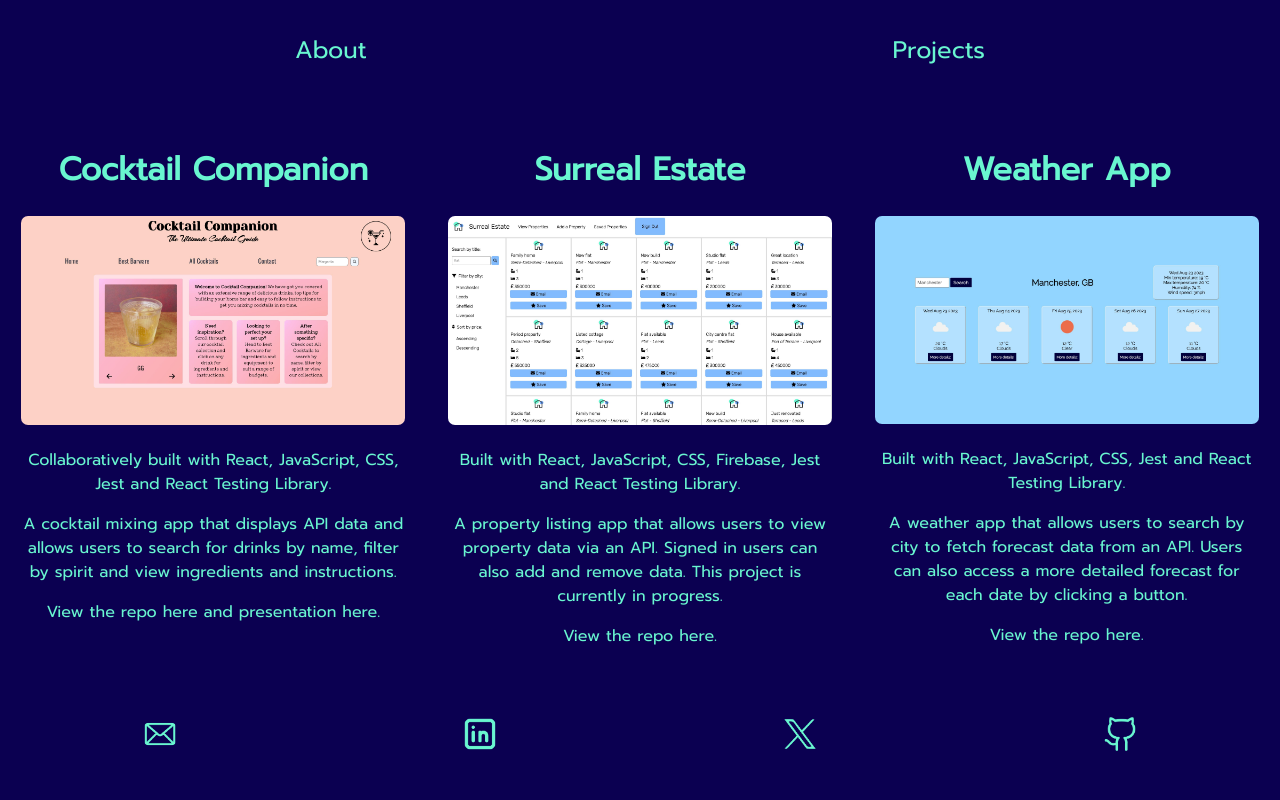
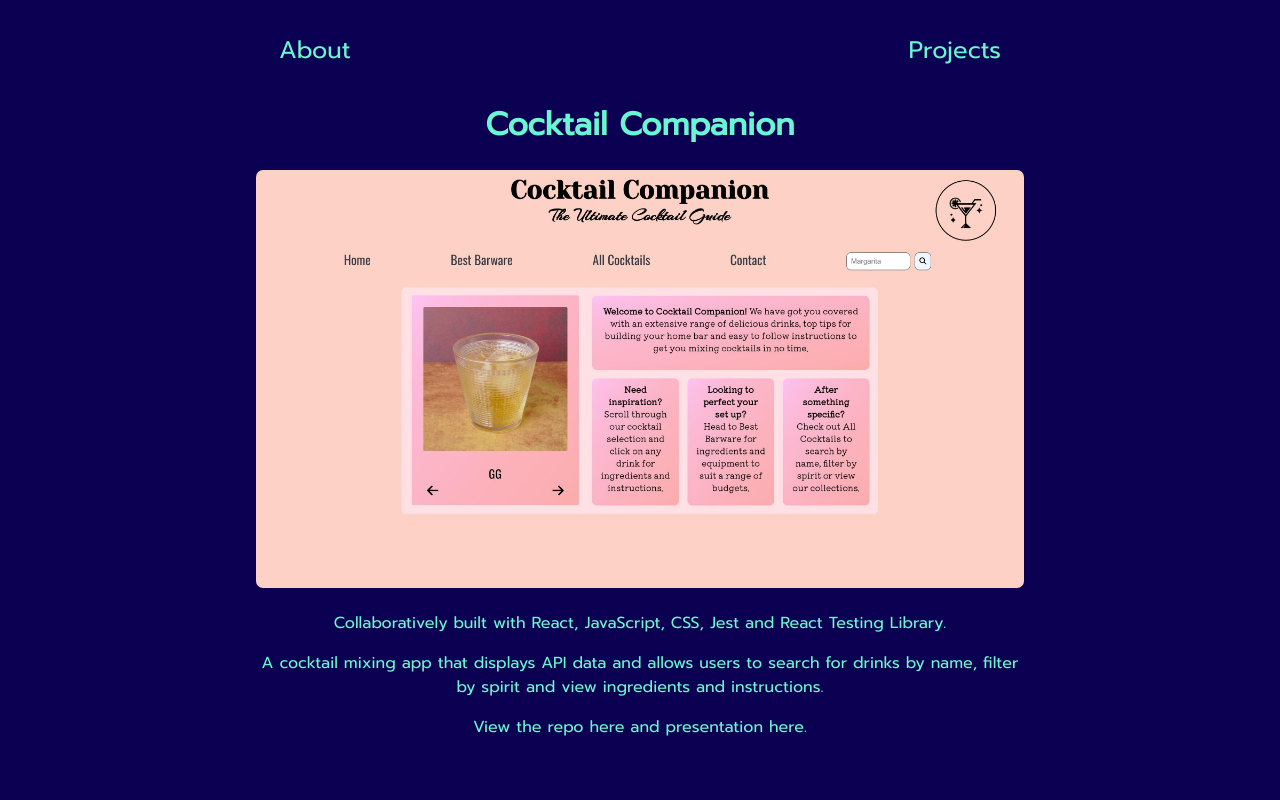
Before and after one commit to cprieststephens/portfolio, a React (Create React App) app: page /projects in a window 1280 px wide. Shown: the top 800 px of the page. Built offline with nearby package versions, Linux system fonts and the light colour scheme.

Commit message:
Adjust layout of Projects section

```diff
--- a/src/styles/about.css
+++ b/src/styles/about.css
@@ -1,13 +1,13 @@
 .about {
   width: 60%;
-  margin: 0 auto 12rem auto;
+  margin: 3rem auto 6rem auto;
+  padding: 0;
   text-align: center;
-  padding: 1.5rem 0;
   color: #69F6D0;
 }
 
 .about__logo {
-  width: 30%;
+  width: 25%;
 }
 
 .about__name {
--- a/src/styles/contact.css
+++ b/src/styles/contact.css
@@ -1,8 +1,7 @@
 .contact {
   display: flex;
   justify-content: space-around;
-  position: fixed;
-  bottom: 5%;
+  margin: 3rem 0;
 }
 
 .contact a {
--- a/src/styles/navbar.css
+++ b/src/styles/navbar.css
@@ -1,5 +1,5 @@
 .navbar {
-  margin: 2rem;
+  margin-top: 2rem;
 }
 
 .navbar-links {
--- a/src/styles/projects.css
+++ b/src/styles/projects.css
@@ -1,11 +1,11 @@
 .projects {
-  display: flex;
   color: #69F6D0;
+  margin-top: 2rem;
 }
 
 .projects-item {
-  width: 30%;
-  margin: 1.5rem auto;
+  width: 60%;
+  margin: 0 auto 7rem auto;
   text-align: center;
 }
 
```
